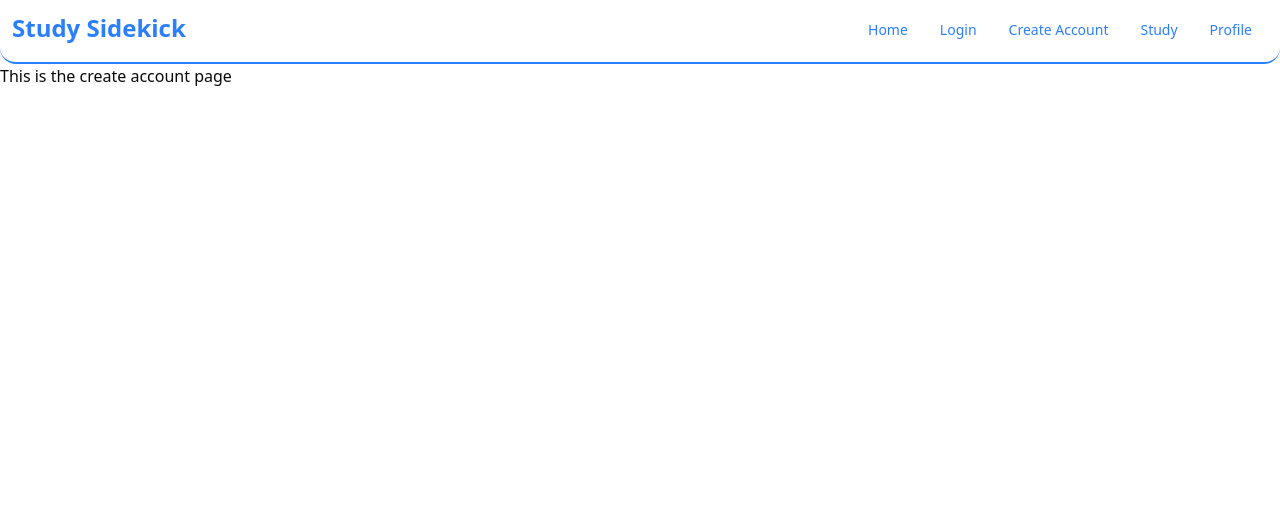
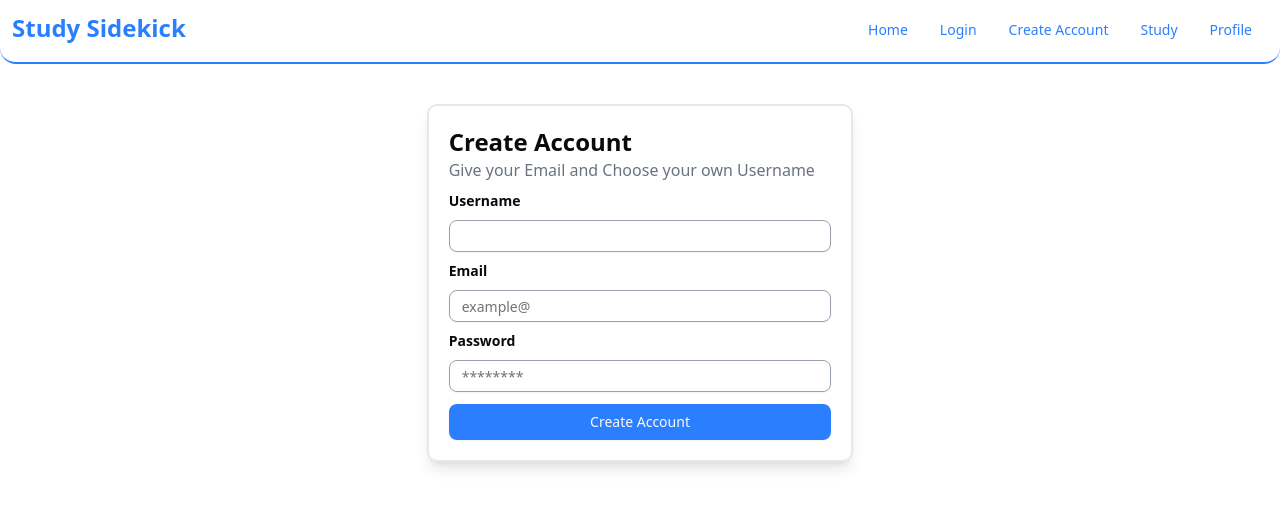
Before and after one commit to Sadman-Siam/study-sidekick-web, a Next.js app: page /createaccount in a window 1280 px wide. Shown: the top 508 px of the page. Built offline with nearby package versions, Linux system fonts and the light colour scheme.

Commit message:
login form

```diff
--- a/app/createaccount/page.js
+++ b/app/createaccount/page.js
@@ -1,7 +1,37 @@
+import { Input } from "@/components/ui/input";
+import { Button } from "@/components/ui/button";
+import { Label } from "@/components/ui/label";
+
 export default function () {
   return (
-    <div>
-      <h1>This is the create account page</h1>
+    <div className="flex justify-center items-center w-full pt-10">
+      <form className="w-1/3 flex flex-col gap-3 p-5 shadow-lg rounded-lg border-2 border-gray-200">
+        <div>
+          <h1 className="text-2xl font-semibold">Create Account</h1>
+          <p className="text-gray-500">
+            Give your Email and Choose your own Username
+          </p>
+        </div>
+        <Label className="font-semibold">Username</Label>
+        <Input type="text" required className="border-gray-400 h-8" />
+        <Label className="font-semibold">Email</Label>
+        <Input
+          placeholder="example@"
+          type="email"
+          required
+          className="border-gray-400 h-8"
+        />
+        <Label className="font-semibold">Password</Label>
+        <Input
+          placeholder="********"
+          type="password"
+          required
+          className="border-gray-400 h-8"
+        />
+        <Button type="submit" className="">
+          Create Account
+        </Button>
+      </form>
     </div>
   );
 }
```
